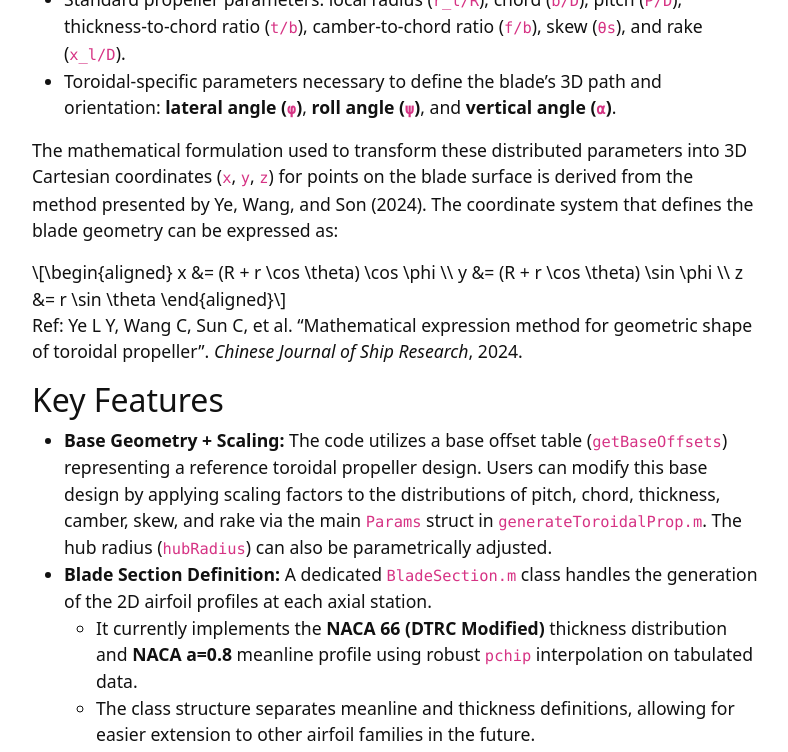
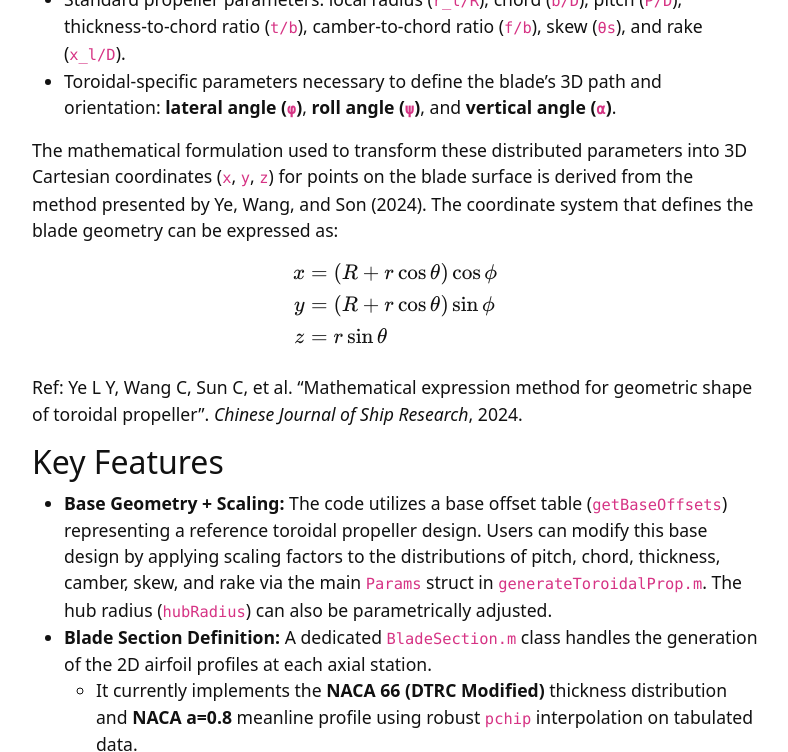
Before and after one commit to ccluett/website, a Jekyll site: the page built from content/toroidal.md, in a window 1280 px wide and 900 px high, scrolled down 956 px, cut to the strip 0-752 px from the top of the window. Shown: the whole strip, without its empty margins (245-1033 px from the left). Built offline with Jekyll 4.4.1, drawn with Linux system fonts in a browser that asks for light colours; nearby versions of some CDN libraries; part of the change alters nothing that is shown.

Commit message:
Update toroidal.md

```diff
--- a/content/toroidal.md
+++ b/content/toroidal.md
@@ -2,6 +2,27 @@
 title: toroidal
 nav: true
 ---
+
+<link rel="stylesheet" href="https://cdn.jsdelivr.net/npm/katex@0.15.1/dist/katex.min.css" integrity="sha384-R4558gYOUz8mP9YWpZJjofhk+zx0AS11p36HnD2ZKj/6JR5z27gSSULCNHIRReVs" crossorigin="anonymous">
+<script defer src="https://cdn.jsdelivr.net/npm/katex@0.15.1/dist/katex.min.js" integrity="sha384-z1fJDqw8ZApjGO3/unPWUPsIymfsJmyrDVWC8Tv/a1HeOtGmkwNd/7xUS0Xcnvsx" crossorigin="anonymous"></script>
+<script defer src="https://cdn.jsdelivr.net/npm/katex@0.15.1/dist/contrib/auto-render.min.js" integrity="sha384-+XBljXPPiv+OzfbB3cVmLHf4hdUFHlWNZN5spNQ7rmHTXpd7WvJum6fIACpNNfIR" crossorigin="anonymous"
+    onload="renderMathInElement(document.body);"></script>
+<script>
+  document.addEventListener("DOMContentLoaded", function() {
+        renderMathInElement(document.body, {
+          // customised options
+          // • auto-render specific keys, e.g.:
+          delimiters: [
+              {left: '$$', right: '$$', display: true},
+              {left: '$', right: '$', display: false},
+              {left: '\\(', right: '\\)', display: false},
+              {left: '\\[', right: '\\]', display: true}
+          ],
+          // • rendering keys, e.g.:
+          throwOnError : false
+        });
+    });
+</script>
 
 # Toroidal Propeller Geometry Generator
 
```
